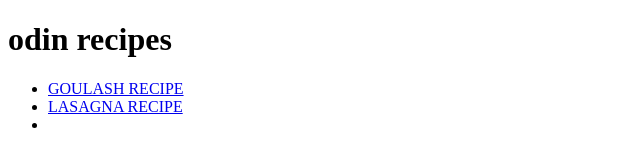
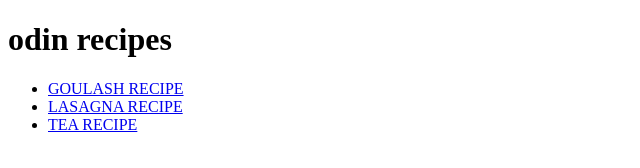
Before and after one commit to mayorg16/Odin-recipes, a plain HTML site: page index.html in a window 1280 px wide. Shown: the whole page, without its empty margins (0-640 px from the left). Drawn offline with Linux system fonts and the light colour scheme.

Commit message:
added a new recipe(tea.html)

```diff
--- a/index.html
+++ b/index.html
@@ -9,7 +9,7 @@
         <ul>
             <li><a href="recipes/goulash.html" target="_blank" rel="noopener noreferrer">GOULASH RECIPE</a></li>
             <li><a href="recipes/lasagna.html" target="_blank" rel="noopener noreferrer">LASAGNA RECIPE</a></li>
-            <li></li>
+            <li><a href="recipes/tea.html" target="_blank" rel="noopener noreferrer">TEA RECIPE</a></li>
         </ul>
     </body>
 </html>
```
